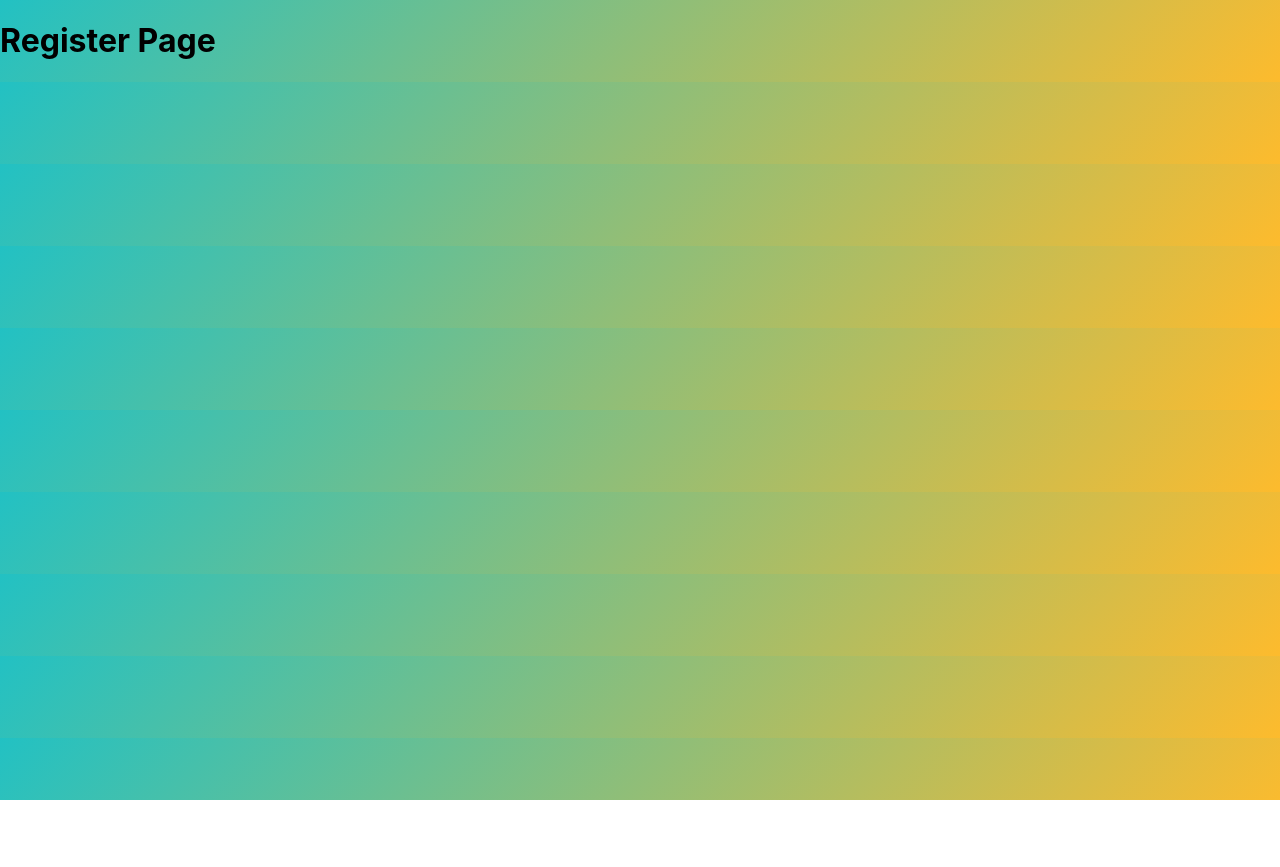
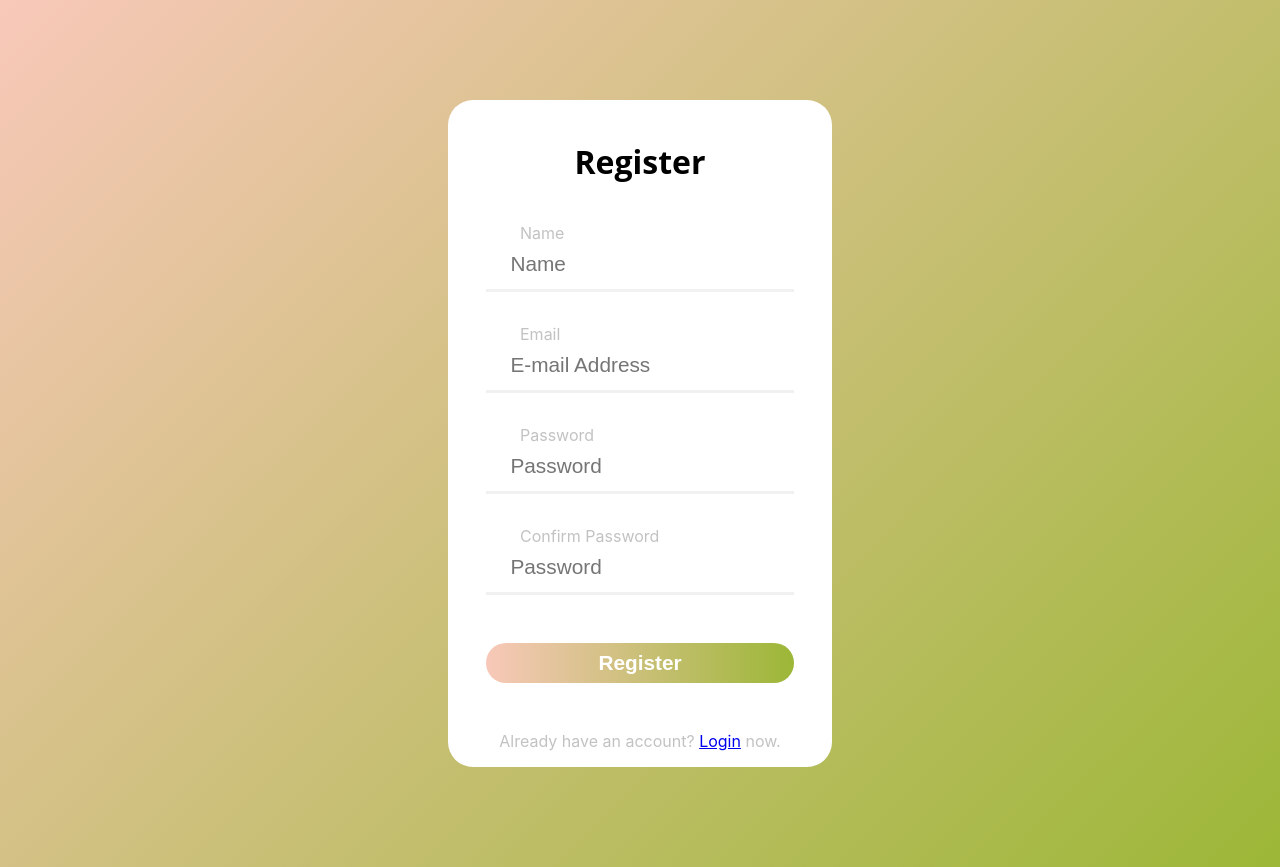
Before and after one commit to Pedro-Lopes-Frisson/tqs-delivery-p1g2, a React (Create React App) app in the folder projFrostini/frontend/frostini-pwa-app/: page /register in a window 1280 px wide. Before the commit the page ends 800 px from the top, so only its background shows below. Built offline with nearby package versions, Linux system fonts and the light colour scheme.

Commit message:
Register layout done

```diff
--- a/projFrostini/frontend/frostini-pwa-app/src/components/RegisterPage.css
+++ b/projFrostini/frontend/frostini-pwa-app/src/components/RegisterPage.css
@@ -0,0 +1,97 @@
+body{
+    background: rgba(248,200,185,255);
+    background: linear-gradient(135deg, rgba(248,200,185,255) 0%,     rgb(156,183,55) 100%);
+    /* font-family: "work sans"; */
+  }
+
+#registerform{
+    max-width: 500px;
+    min-width: 300px;
+    max-height: 700px;
+    width: 30%;
+    height: 60%;
+    margin: 100px auto;
+    background-color: #FFFFFF;
+    border-radius: 25px;
+  }
+
+#headerTitle{
+    text-align: center;
+    font-family: 'open sans', sans-serif;
+    padding: 2.5rem 0 1rem 0;
+    margin: 0;
+    font-size: 2rem;
+}
+
+.row{
+    display: flex;
+    flex-direction: column;
+    align-items: center;
+    padding-top: 1.5rem;
+    padding-bottom: 0.5rem;
+    max-width: 100%;
+  }
+
+.row input{
+    width: 80%;
+    box-sizing: border-box;
+        border: none;
+    font-size: 1.3rem;
+    padding-left: 1.5rem;
+    padding-bottom: 1rem;
+    box-shadow: inset 0px -3px 0px 0px rgba(187,187,187,0.2);
+    transition: box-shadow 0.2s ease-in;
+}
+
+.row input:focus{
+    box-shadow: inset 0px -3px 0px 0px rgba(248,200,185,0.7);
+    outline: none;
+}
+
+.row input::-webkit-input-placeholder{
+    opacity: 1;
+    transition: opacity 0.25s ease-out;
+}
+
+.row input:hover::-webkit-input-placeholder,
+.row input:focus::-webkit-input-placeholder{
+    opacity: 0;
+}
+
+.row label{
+    align-self: start;
+    padding-left: 4.5rem;
+    padding-bottom: 0.5rem;
+    color: rgba(187,187,187,0.9);
+}
+
+.row button{
+    border-radius: 25px;
+    width: 80%;
+    height: 40px;
+    font-size: 1.3rem;
+    color: white;
+    font-weight: 700;
+    background: rgb(34,193,195);
+    background: linear-gradient(90deg, rgba(248,200,185,255) 0%,     rgb(156,183,55) 100%);
+    border: 0px;
+    cursor: pointer;
+    transition: opacity 0.25s ease-out;
+    margin-top: 1rem;
+    margin-bottom: 1.5rem;
+}
+
+.row button:hover{
+    opacity: 0.8;
+}
+
+/* #resetPassword {
+    text-align: center;
+ } */
+
+#alreadyHasAccount {
+    text-align: center;
+    margin-top: 1rem;
+    padding-bottom: 1rem;
+    color: rgba(187,187,187,0.9);
+ }
--- a/projFrostini/frontend/frostini-pwa-app/src/components/RegisterPage.js
+++ b/projFrostini/frontend/frostini-pwa-app/src/components/RegisterPage.js
@@ -1,11 +1,80 @@
-import React from "react";
+import React, { useEffect, useState } from "react";
+import { Link, useNavigate } from "react-router-dom";
 import "./RegisterPage.css";
 
 function RegisterPage() {
+    const [name, setName] = useState("");
+    const [email, setEmail] = useState("");
+    const [password, setPassword] = useState("");
+    const [confirmPassword, setConfirmPassword] = useState("");
+    const [user, loading, error] = /* useAuthState(auth) */ useState("");
+    const navigate = useNavigate();
+
+    useEffect(() => {
+      if (loading) {
+        // maybe trigger a loading screen
+        return;
+      }
+      if (user) navigate("/dashboard");
+    }, [user, loading]);
+
     return (
-        <div>
-            <h1>Register Page</h1>
+      <div className="register" id="registerform">
+        <h2 id="headerTitle">Register</h2>
+        <div className="register__container">
+          <div className="row">
+            <label>Name</label>
+            <input
+                type="text"
+                className="register__textBox"
+                value={email}
+                onChange={(e) => setName(e.target.value)}
+                placeholder="Name"
+            />
+          </div>
+          <div className="row">
+            <label>Email</label>
+            <input
+                type="text"
+                className="register__textBox"
+                value={email}
+                onChange={(e) => setEmail(e.target.value)}
+                placeholder="E-mail Address"
+            />
+          </div>
+          <div className="row">
+            <label>Password</label>
+            <input
+                type="password"
+                className="register__textBox"
+                value={password}
+                onChange={(e) => setPassword(e.target.value)}
+                placeholder="Password"
+            />
+          </div>
+          <div className="row">
+            <label>Confirm Password</label>
+            <input
+                type="password"
+                className="register__textBox"
+                value={confirmPassword}
+                onChange={(e) => setConfirmPassword(e.target.value)}
+                placeholder="Password"
+            />
+          </div>
+          <div className="row" id="button">
+            <button
+                className="register__btn"
+                /* onClick={() => signInWithEmailAndPassword(email, password)} */
+            >
+                Register
+            </button>
+          </div>
+          <div id="alreadyHasAccount">
+            Already have an account? <Link to="/login">Login</Link> now.
+          </div>
         </div>
+      </div>
     );
 }
 
```
